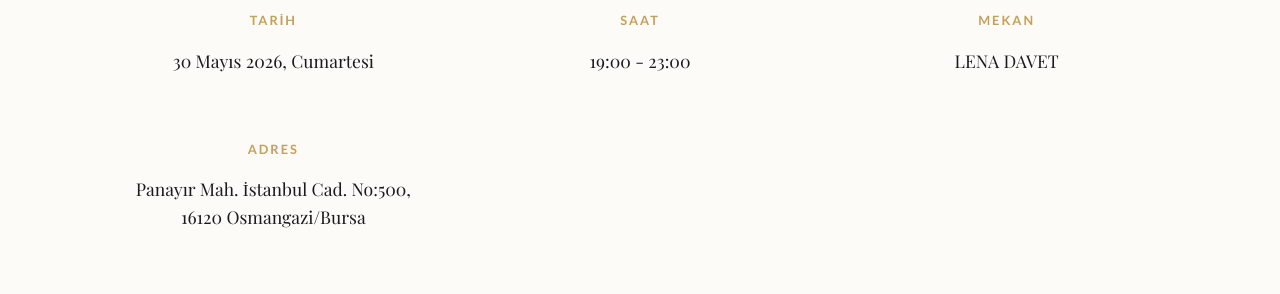
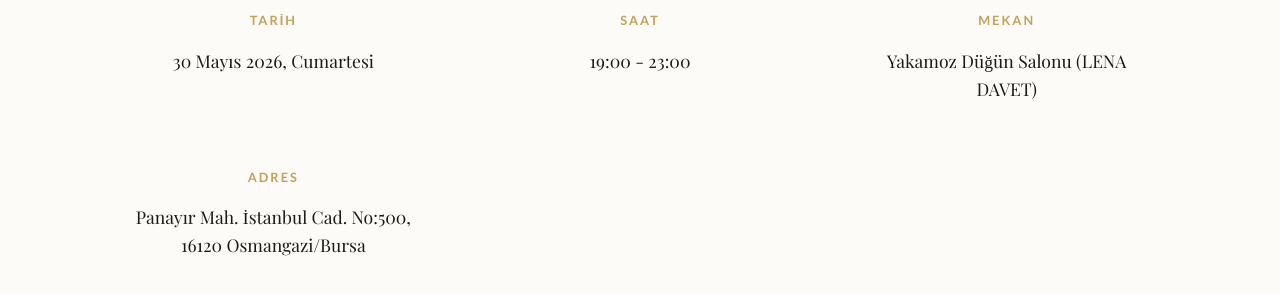
Before and after one commit to DeSiLencee/ElifSercan, a website: page index.html in a window 1280 px wide. Shown: the part 782-1076 px from the top of the page. Drawn offline with nearby package versions, Linux system fonts and the light colour scheme.

Commit message:
Update index.html
Lena

```diff
--- a/index.html
+++ b/index.html
@@ -48,7 +48,7 @@
                     </div>
                     <div class="detail-item">
                         <h3>Mekan</h3>
-                        <p>LENA DAVET</p>
+                        <p>Yakamoz Düğün Salonu (LENA DAVET)</p>
                     </div>
                     <div class="detail-item">
                         <h3>Adres</h3>
```
